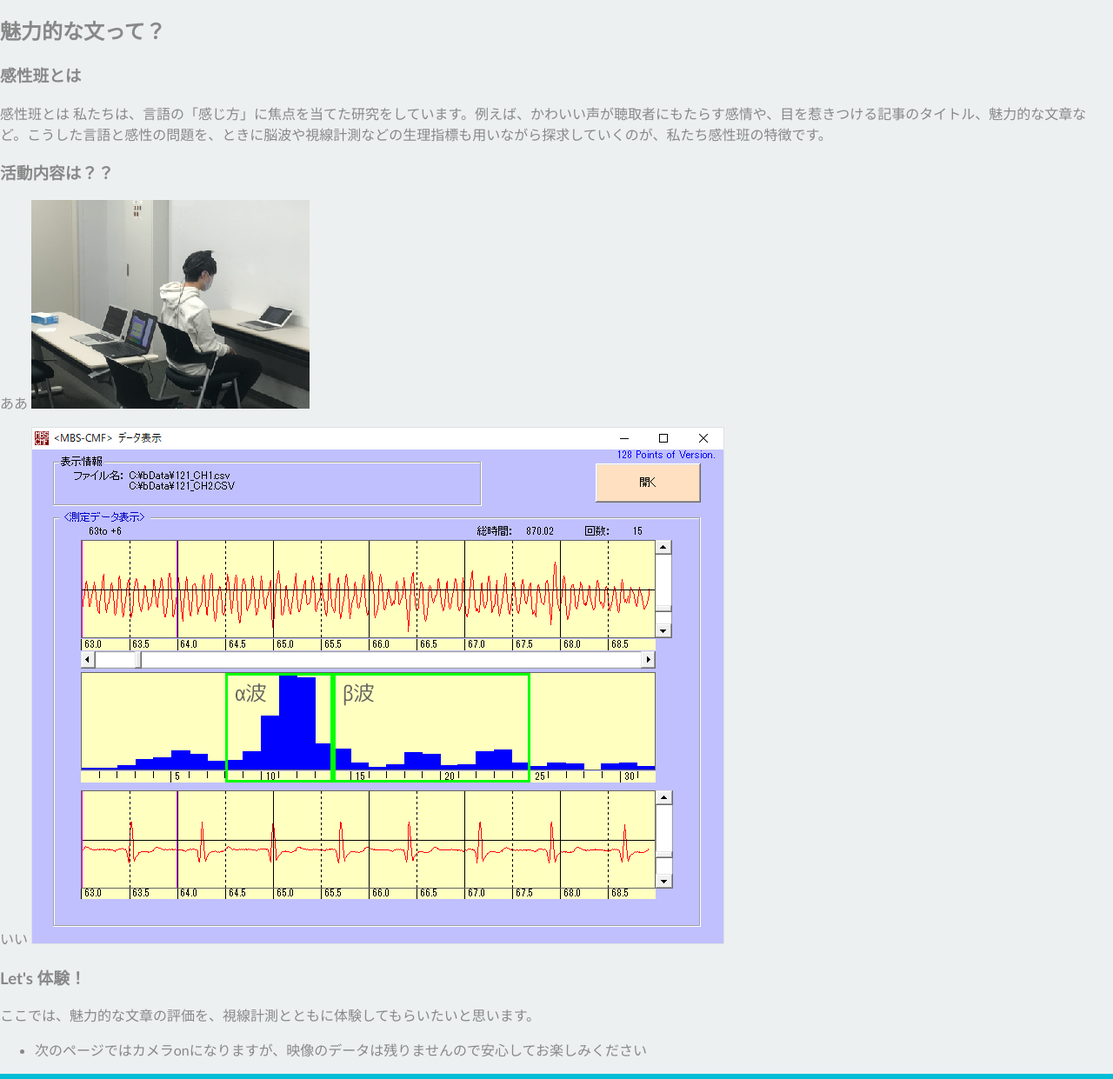
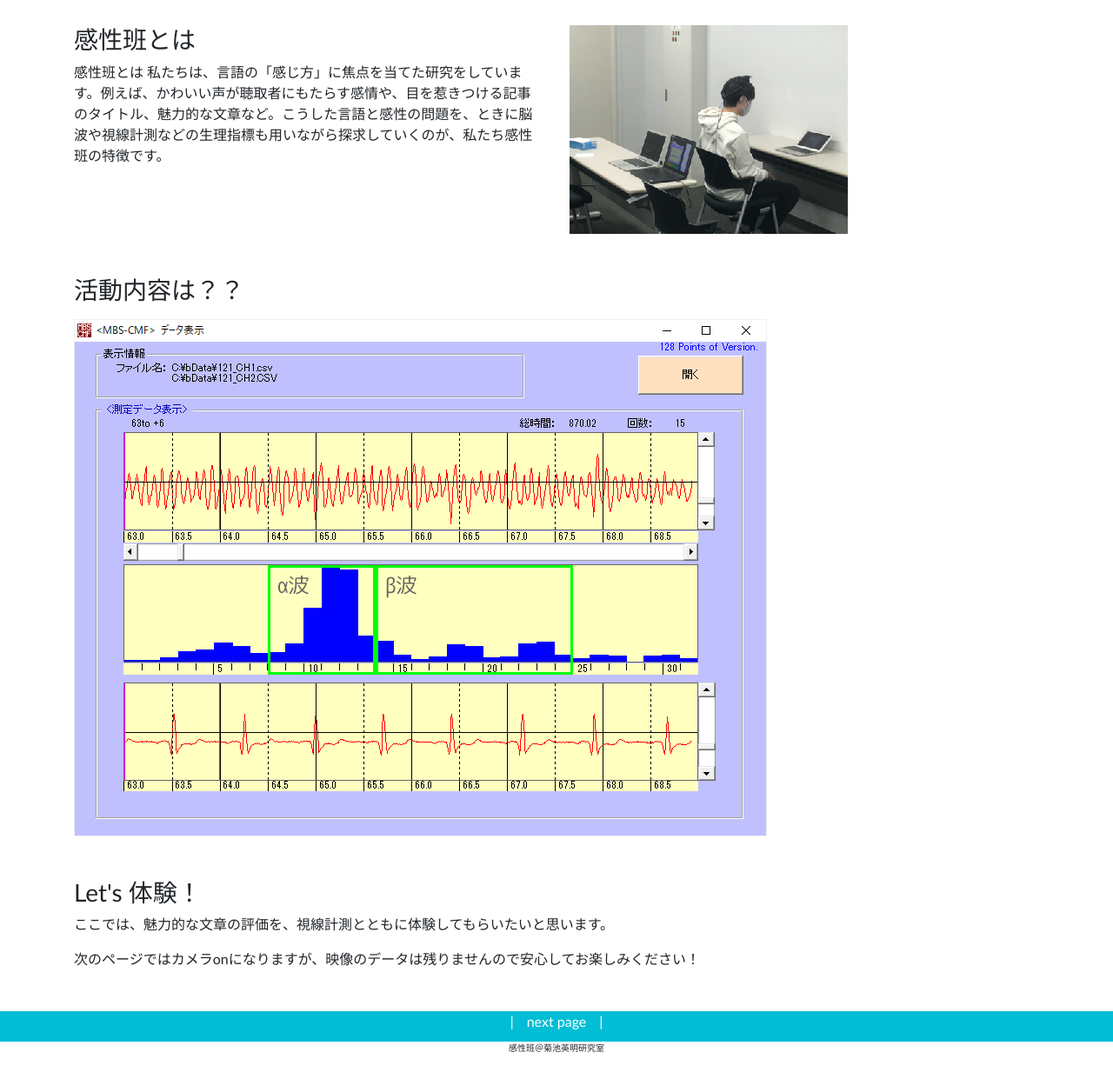
Before and after one commit to Saga-Hiroya/html, a plain HTML site: page campusfes/firstPage.html in a window 1280 px wide. Shown: the part 479-1720 px from the top of the page at 87% size. Drawn offline with nearby package versions, Linux system fonts and the light colour scheme.

Commit message:
bootstrap化

```diff
--- a/campusfes/firstPage.html
+++ b/campusfes/firstPage.html
@@ -9,6 +9,8 @@
     <link rel="preconnect" href="https://fonts.googleapis.com">
     <link rel="preconnect" href="https://fonts.gstatic.com" crossorigin>
     <link href="https://fonts.googleapis.com/css2?family=Noto+Sans+JP:wght@300&display=swap" rel="stylesheet">
+    <link rel="stylesheet" href="https://stackpath.bootstrapcdn.com/bootstrap/4.3.1/css/bootstrap.min.css"
+        integrity="sha384-ggOyR0iXCbMQv3Xipma34MD+dH/1fQ784/j6cY/iJTQUOhcWr7x9JvoRxT2MZw1T" crossorigin="anonymous">
 </head>
 
 <body>
@@ -20,30 +22,36 @@
         </div>
     </header>
     <div class="banner"> welcome to k-lab </div>
-    <div class="container">
-        <h2>魅力的な文って？</h2>
+    <div class="mt-5 container">
+        <div class="row">
+            <div class="col-md">
                 <h3>感性班とは</h3>
                 <p>感性班とは
                     私たちは、言語の「感じ方」に焦点を当てた研究をしています。例えば、かわいい声が聴取者にもたらす感情や、目を惹きつける記事のタイトル、魅力的な文章など。こうした言語と感性の問題を、ときに脳波や視線計測などの生理指標も用いながら探求していくのが、私たち感性班の特徴です。
                 </p>
-        <h3>活動内容は？？</h3>
-        <p>ああ
-            <img src ="activeImage.png" controls>
-        </img>
-        </p>
-        <p>いい
-            <img src ="screenImage.png" controls>
-        </img>
-        </p>
+            </div>
+            <div class="col-md">
+                <img src="activeImage.png" controls />
+            </div>
+        </div>
+        <div class="row my-5">
+            <div class="col-md">
+                <h3 class="mb-3">活動内容は？？</h3>
+                <img class="img-fluid" src="screenImage.png" controls />
+            </div>
+        </div>
 
+        <div class="row my-5">
+            <div class="col-md">
                 <h3>Let's 体験！</h3>
                 <p>ここでは、魅力的な文章の評価を、視線計測とともに体験してもらいたいと思います。
                 </p>
+                次のページではカメラonになりますが、映像のデータは残りませんので安心してお楽しみください！
+            </div>
+        </div>
 
 
-        <ul>
-            <li>次のページではカメラonになりますが、映像のデータは残りませんので安心してお楽しみください</li>
-            <ul>
+
     </div>
     <footer>
         <div class="foot-wrapper">
@@ -59,6 +67,15 @@
         <p class="copy"> 感性班＠菊池英明研究室</p>
     </footer>
     <script type="text/javascript" src="firstPage.js"></script>
+    <script src="https://code.jquery.com/jquery-3.3.1.slim.min.js"
+        integrity="sha384-q8i/X+965DzO0rT7abK41JStQIAqVgRVzpbzo5smXKp4YfRvH+8abtTE1Pi6jizo"
+        crossorigin="anonymous"></script>
+    <script src="https://cdnjs.cloudflare.com/ajax/libs/popper.js/1.14.7/umd/popper.min.js"
+        integrity="sha384-UO2eT0CpHqdSJQ6hJty5KVphtPhzWj9WO1clHTMGa3JDZwrnQq4sF86dIHNDz0W1"
+        crossorigin="anonymous"></script>
+    <script src="https://stackpath.bootstrapcdn.com/bootstrap/4.3.1/js/bootstrap.min.js"
+        integrity="sha384-JjSmVgyd0p3pXB1rRibZUAYoIIy6OrQ6VrjIEaFf/nJGzIxFDsf4x0xIM+B07jRM"
+        crossorigin="anonymous"></script>
 </body>
 
 </html>
```
Lines whose indentation alone changed are shown as unchanged.
